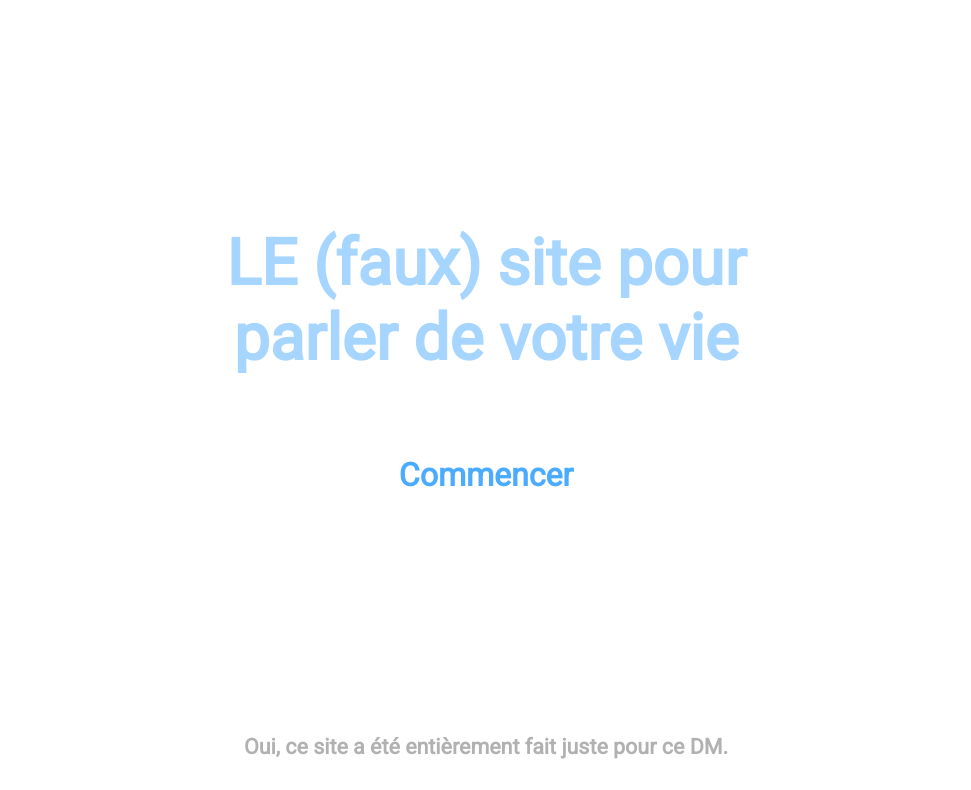
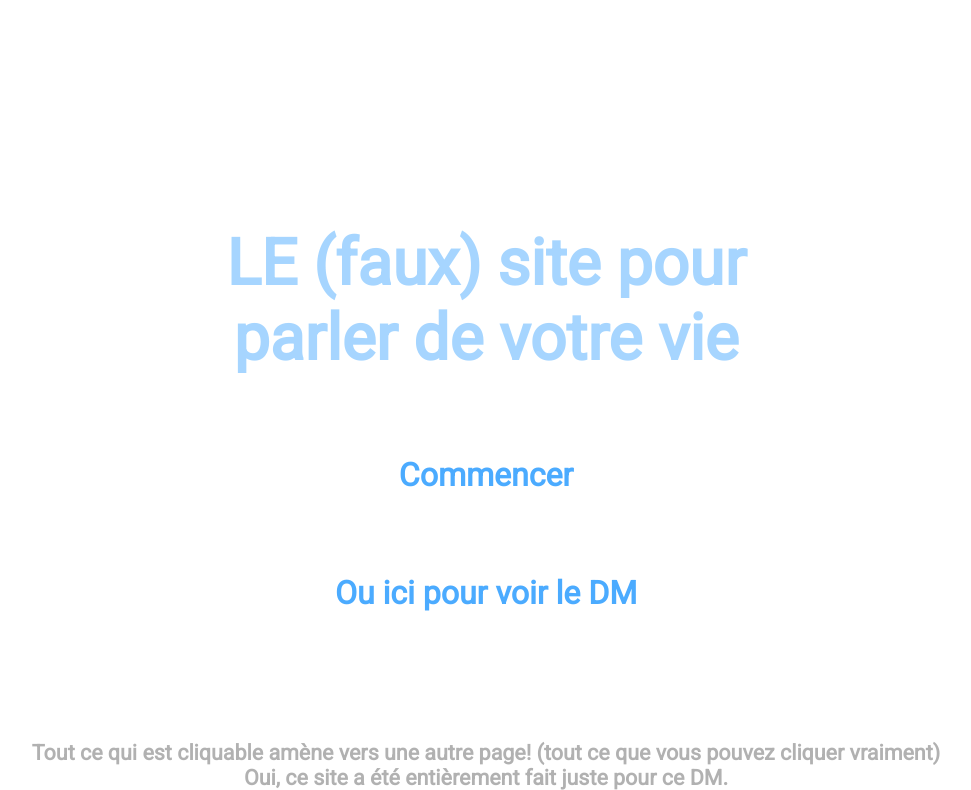
Before and after one commit to aci-u/aci-u.github.io, a plain HTML site: page index.html in a window 1280 px wide. Shown: the part 94-884 px from the top of the page, without its empty margins (154-1125 px from the left). Before the commit the page ends 853 px from the top, so only its background shows below. Drawn offline with Linux system fonts and the light colour scheme.

Commit message:
Add files via upload

```diff
--- a/index.html
+++ b/index.html
@@ -33,7 +33,12 @@
                     <a href="https://www.youtube.com/watch?v=xvFZjo5PgG0">
                         <h1 id="but">Commencer</h1>
                     </a>
+
+                    <a href="https://aci-u.github.io/une-journee-d-un-etudiant-a-tokyo">
+                        <h1 id="but">Ou ici pour voir le DM</h1>
+                    </a>
                     <div class="fo">
+                        <h6>Tout ce qui est cliquable amène vers une autre page! (tout ce que vous pouvez cliquer vraiment)</h6>
                         <h6>Oui, ce site a été entièrement fait juste pour ce DM.</h6>
                     </div>
                 </div>
--- a/styles.css
+++ b/styles.css
@@ -68,7 +68,7 @@ a:hover {
 }
 
 .fo {
-    margin-top: 15rem;
+    margin-top: 8rem;
     opacity: 0.3;
 }
 
```
Also changed, not shown: fujioxo.html (+2 -0 lines), style_post.css (+9 -0 lines), une-journee-d-un-etudiant-a-tokyo.html (+3 -0 lines).
